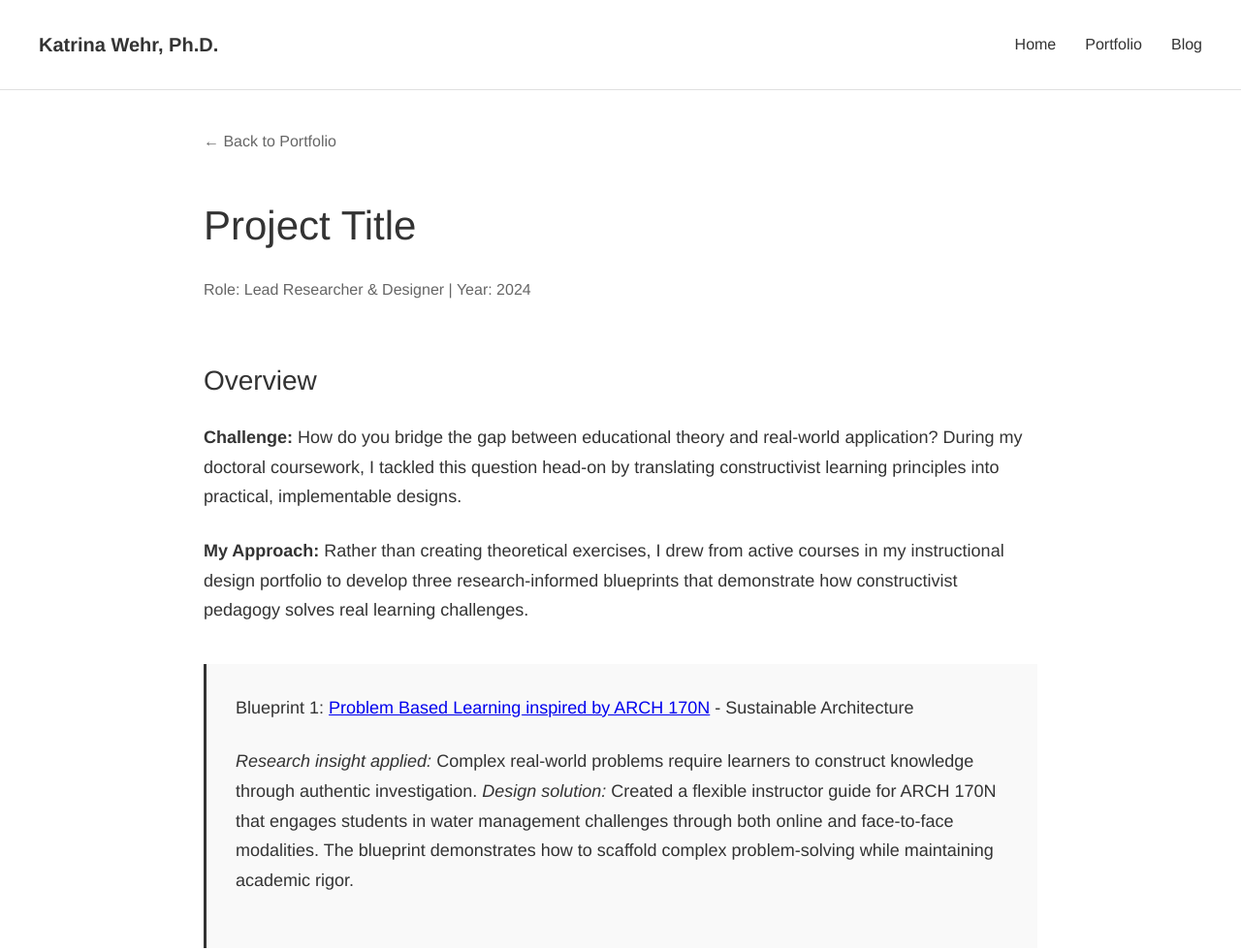
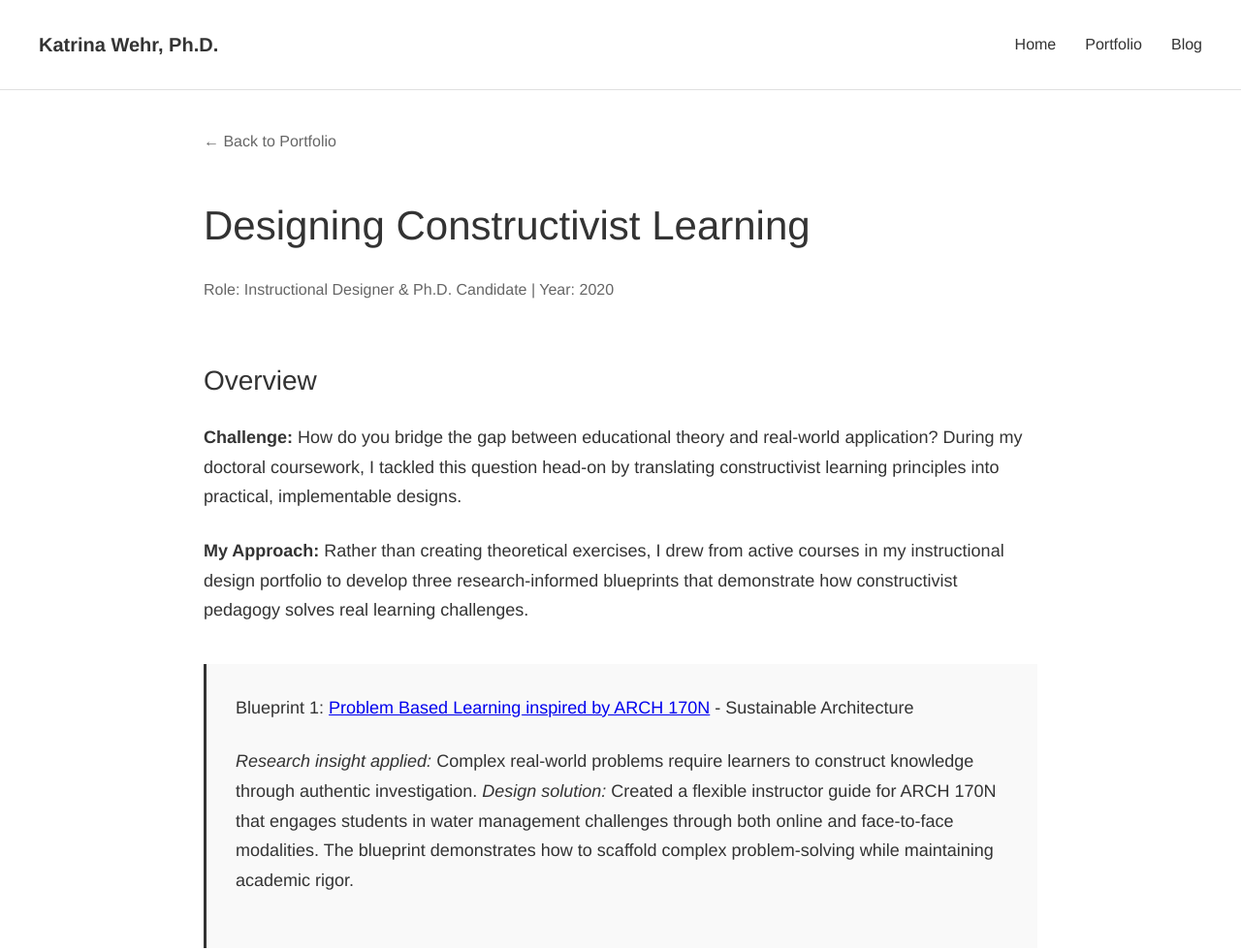
Before and after one commit to kat-wehr/katrinawehr, a plain HTML site: page constructivist-learning.html in a window 1280 px wide. Shown: the top 981 px of the page at 97% size. Drawn offline with Linux system fonts and the light colour scheme.

Commit message:
Update constructivist-learning.html

```diff
--- a/constructivist-learning.html
+++ b/constructivist-learning.html
@@ -3,7 +3,7 @@
 <head>
     <meta charset="UTF-8">
     <meta name="viewport" content="width=device-width, initial-scale=1.0">
-    <title>Project Title - Katrina Wehr, Ph.D.</title>
+    <title>Designing Constructivist Learning - Katrina Wehr, Ph.D.</title>
     <style>
         * {
             margin: 0;
@@ -221,8 +221,8 @@
         </div>
 
         <div class="project-header">
-            <h1>Project Title</h1>
-            <div class="project-meta">Role: Lead Researcher & Designer | Year: 2024</div>
+            <h1>Designing Constructivist Learning</h1>
+            <div class="project-meta">Role: Instructional Designer & Ph.D. Candidate | Year: 2020</div>
         </div>
 
         <article class="project-content">
```
